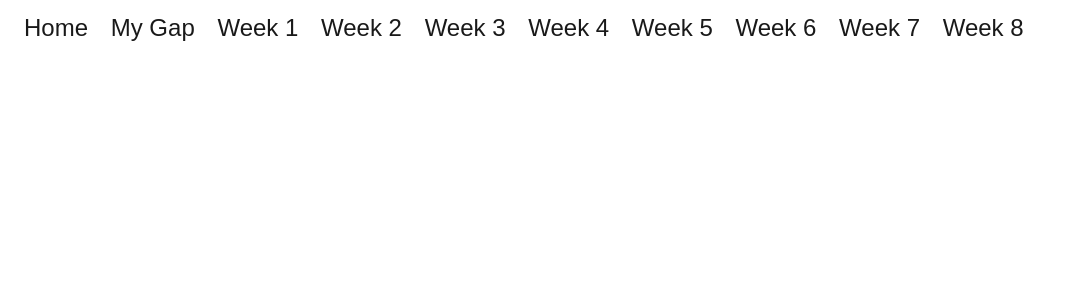
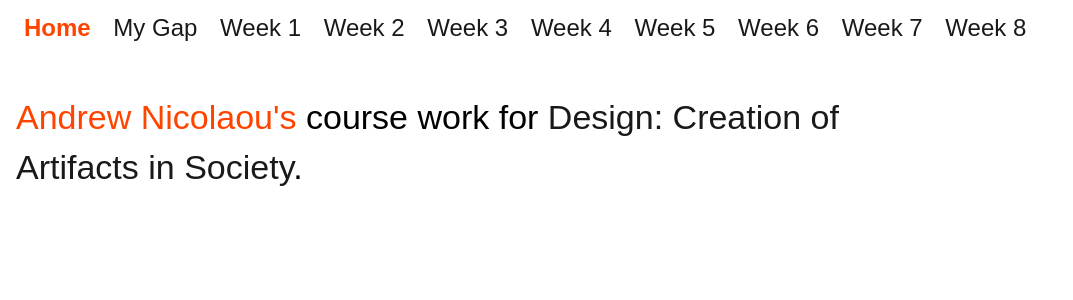
Before and after one commit to andrewn/design-artifacts-course, a Jekyll site: the page built from index.html, in a window 1280 px wide. Shown: the top 300 px of the page, without its empty margins (0-1073 px from the left). Built offline with Jekyll 4.4.1, drawn with Linux system fonts in a browser that asks for light colours.

Commit message:
Add basic info to homepage

```diff
--- a/assets/layout.css
+++ b/assets/layout.css
@@ -40,3 +40,8 @@ img {
 .col-2 {
   width: 66%;
 }
+
+.intro {
+  font-size: 34px;
+  line-height: 50px;
+}
--- a/assets/modules.css
+++ b/assets/modules.css
@@ -21,6 +21,7 @@
   padding: 0 8px;
 }
 
+#home .nav li.home a,
 #my-gap .nav li.my-gap a,
 #week-1 .nav li.week-1 a,
 #week-2 .nav li.week-2 a,
@@ -31,6 +32,10 @@
 #week-7 .nav li.week-7 a,
 #week-8 .nav li.week-8 a {
   font-weight: bold;
+  color: #FF4400;
+}
+
+.active {
   color: #FF4400;
 }
 
--- a/index.html
+++ b/index.html
@@ -3,3 +3,5 @@ layout: layout
 title: Index
 id: home
 ---
+
+<p class="intro col-2"><span class="name active">Andrew Nicolaou's</span> course work for <a href="https://www.coursera.org/course/design">Design: Creation of Artifacts in Society</a>.</p>
```
